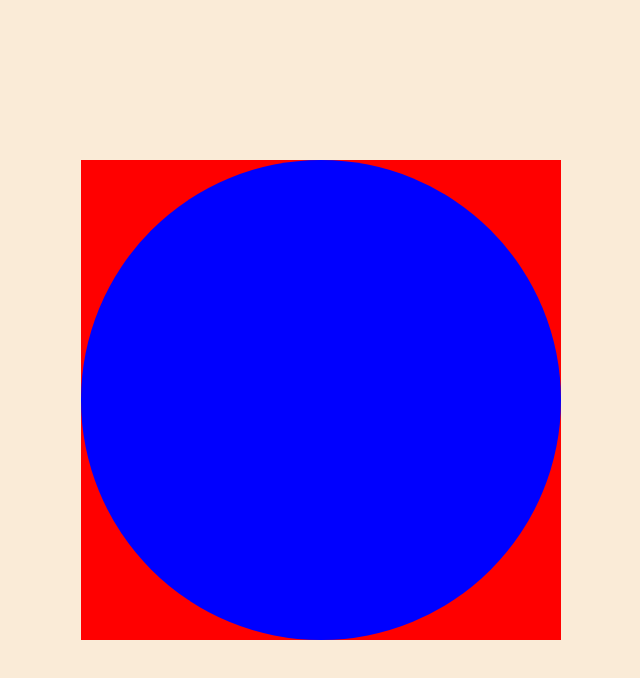
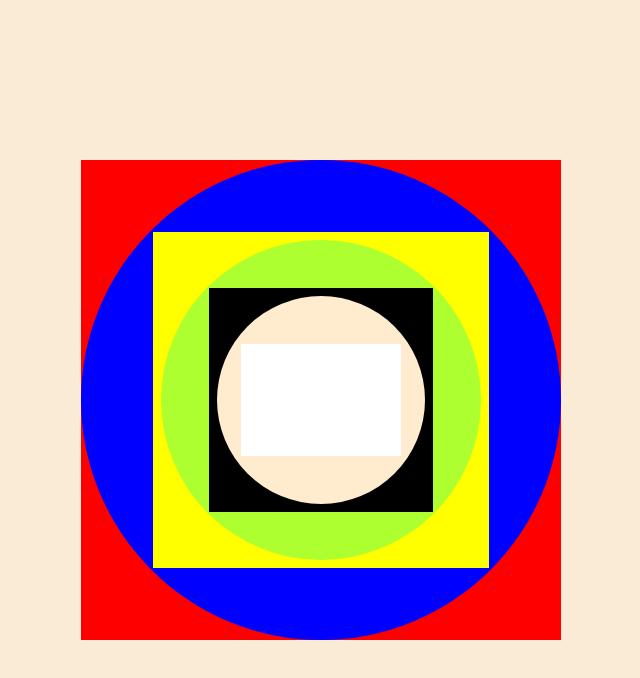
Before and after one commit to alex65cast/EjemploSubidaGitHub1_09_03_2023, a plain HTML site: page Index.html in a window 1280 px wide. Shown: the whole page, without its empty margins (319-959 px from the left). Drawn offline with Linux system fonts and the light colour scheme.

Commit message:
Cajas y circulos de colores final

```diff
--- a/Index.html
+++ b/Index.html
@@ -1,24 +1,29 @@
 <!DOCTYPE html>
 <html lang="en">
-<head>
-    <meta charset="UTF-8">
-    <meta http-equiv="X-UA-Compatible" content="IE=edge">
-    <meta name="viewport" content="width=device-width, initial-scale=1.0">
+  <head>
+    <meta charset="UTF-8" />
+    <meta http-equiv="X-UA-Compatible" content="IE=edge" />
+    <meta name="viewport" content="width=device-width, initial-scale=1.0" />
     <title>Document</title>
 
-    <link href="css/styles.css" rel="stylesheet"/>
-</head>
-<body>
-
+    <link href="css/styles.css" rel="stylesheet" />
+  </head>
+  <body>
     <div id="general">
 
-        <div id="primerCirculo">
+      <div id="primerCirculo">
 
-
+        <div id="cajaPeque">
+            <div id="segundoCirculo">
+                <div id="cajaPeque2">
+                    <div id="ultimaCaja">
+                        <div id="rectangulo"></div>
+                    </div>
+                </div>
+            </div>
         </div>
 
-
+      </div>
     </div>
-
-</body>
+  </body>
 </html>
--- a/css/styles.css
+++ b/css/styles.css
@@ -21,6 +21,12 @@ body{
     height: 30em;
 
     background-color: red;
+
+    display: flex;
+    flex-direction: row;
+    justify-content: center;
+    align-items: center;
+
 }
 
 #primerCirculo{
@@ -30,4 +36,66 @@ body{
     border-radius: 50%;
 
     background-color: blue;
+    display: flex;
+    flex-direction: row;
+    justify-content: center;
+    align-items: center;
 }
+
+#cajaPeque{
+
+    height: 21em;
+    width: 21em;
+
+
+    background-color: yellow;
+    display: flex;
+    flex-direction: row;
+    justify-content: center;
+    align-items: center;
+}
+
+#segundoCirculo{
+
+    background-color: greenyellow;
+    border-radius: 50%;
+
+    width: 20em;
+    height: 20em;
+    display: flex;
+    flex-direction: row;
+    justify-content: center;
+    align-items: center;
+}
+
+#cajaPeque2{
+
+    height: 14em;
+    width: 14em;
+    background-color: black;
+    display: flex;
+    flex-direction: row;
+    justify-content: center;
+    align-items: center;
+
+}
+
+#ultimaCaja{
+
+    height: 13em;
+    width: 13em;
+    background-color: blanchedalmond;
+
+    border-radius: 50%;
+    display: flex;
+    flex-direction: row;
+    justify-content: center;
+    align-items: center;
+}
+
+#rectangulo{
+
+    background-color: white;
+    height: 7em;
+    width: 10em;
+}
```
